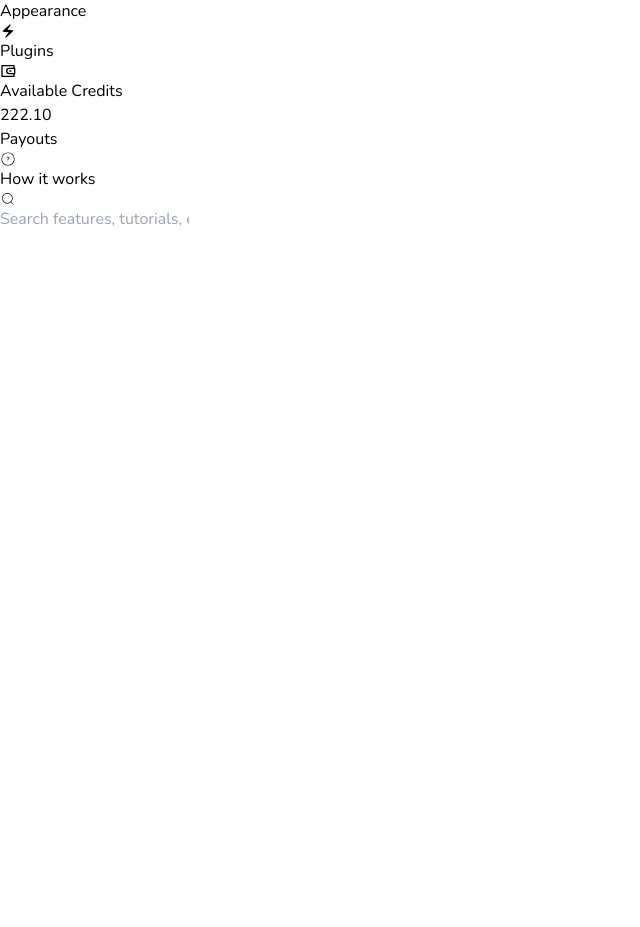
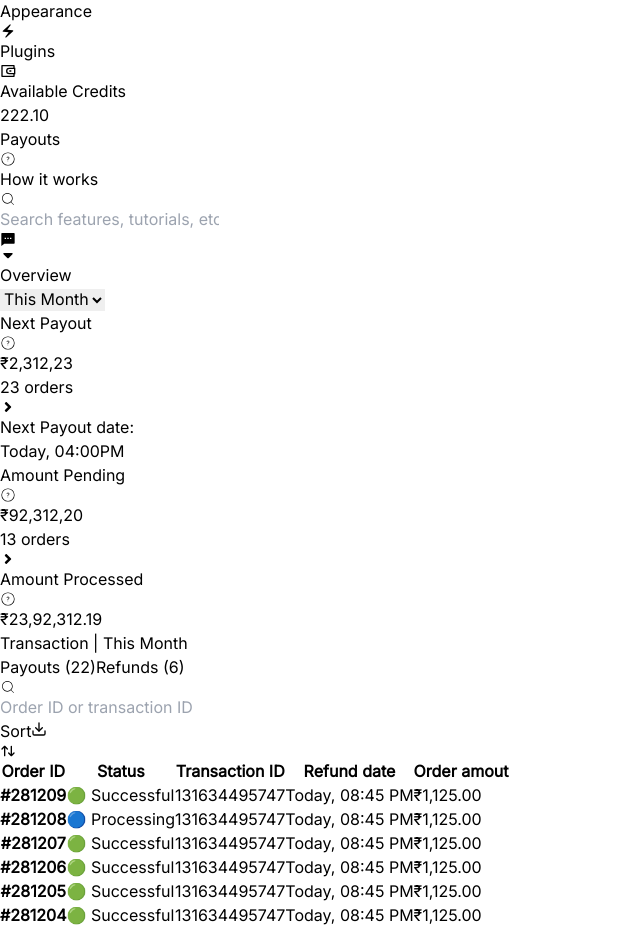
Before and after one commit to hsingla378/dukaan-dashboard, a React (Vite) app: page / in a window 1280 px wide. Shown: the part 725-1652 px from the top of the page, without its empty margins (0-640 px from the left). Before the commit the page ends 956 px from the top, so only its background shows below. Built offline with nearby package versions, Linux system fonts and the light colour scheme.

Commit message:
complete structure

```diff
--- a/src/App.css
+++ b/src/App.css
@@ -9,7 +9,7 @@ body,
 #root {
   height: 100%;
   width: 100%;
-  font-family: "Nunito", sans-serif;
+  font-family: "Inter", sans-serif;
 }
 
 /* #root {
--- a/src/components/Dashboard.jsx
+++ b/src/components/Dashboard.jsx
@@ -1,12 +1,18 @@
-import React from "react";
 import { CiCircleQuestion } from "react-icons/ci";
 import { CiSearch } from "react-icons/ci";
+import { RiMessage2Fill } from "react-icons/ri";
+import { TbCaretDownFilled } from "react-icons/tb";
+import { FaAngleRight } from "react-icons/fa";
+import { TbArrowsSort } from "react-icons/tb";
+import { FiDownload } from "react-icons/fi";
+import { transactions } from "../utils/constants";
+import TransactionTable from "./TransactionTable";
 
 const Dashboard = () => {
   return (
-    <div className="p-4">
+    <div className=" bg-black bg-opacity-5 h-full">
       {/* Header */}
-      <div className="flex justify-between items-center w-full">
+      <div className="flex justify-between items-center w-full py-4 px-8 bg-white">
         {/* Header Left */}
         <div className="flex items-center gap-4">
           <h1 className="text-2xl font-bold">Payouts</h1>
@@ -16,21 +22,142 @@ const Dashboard = () => {
           </div>
         </div>
         {/* Header Mid */}
-        <div className="relative">
-          <div className="absolute inset-y-0 start-0 flex items-center ps-3 pointer-events-none">
+        <div className="relative min-w-32">
+          <div className="absolute inset-y-0 start-0 flex items-center ps-3 pointer-events-none text-xl">
             <CiSearch />
           </div>
           <input
             type="search"
             id="search"
-            className="block w-full p-4 pl-10 text-sm text-gray-900 rounded-lg bg-gray-100"
+            className="block w-full py-3 px-4 pl-10 text-sm text-gray-900 rounded-lg bg-gray-100 min-w-96"
             placeholder="Search features, tutorials, etc."
             required
           />
         </div>
         <div></div>
         {/* Header Right */}
-        <div></div>
+        <div className="flex gap-3">
+          <div className="p-3 rounded-full bg-gray-200 text-xl">
+            <RiMessage2Fill />
+          </div>
+          <div className="p-3 rounded-full bg-gray-200 text-xl">
+            <TbCaretDownFilled />
+          </div>
+        </div>
+      </div>
+      {/* Overview */}
+      <div className="my-4">
+        {" "}
+        {/* Overview  Header*/}
+        <div className="flex justify-between py-4 px-8">
+          <p className="text-xl font-bold">Overview</p>
+          <div>
+            <select className="border p-1 rounded-lg fle cursor-pointer">
+              <option value="month">This Month</option>
+              <option value="week">This Week</option>
+              <option value="year">This Year</option>
+              <option value="all">All Time</option>
+            </select>
+          </div>
+        </div>
+        {/* Overview Grid */}
+        <div className="grid grid-cols-3 gap-5 py-4 px-8">
+          {/* Next Payout */}
+          <div className="rounded-xl text-white overflow-hidden h-fit">
+            <div className="bg-blue-500 p-4 ">
+              <div className="flex gap-3 items-center">
+                <p>Next Payout</p>
+                <CiCircleQuestion className="text-lg" />
+              </div>
+              <div className="my-3 flex justify-between">
+                <p className="text-2xl font-medium">₹2,312,23</p>
+                <div className="flex items-center gap-1 text-sm">
+                  <a href="#" className="underline">
+                    23 orders
+                  </a>
+                  <FaAngleRight />
+                </div>
+              </div>
+            </div>
+            <div className="flex justify-between bg-blue-700 py-2 px-4">
+              <p>Next Payout date:</p>
+              <p>Today, 04:00PM</p>
+            </div>
+          </div>
+          {/* Amount Pending */}
+          <div className="bg-white p-4 rounded-xl h-fit">
+            <div className="flex gap-3 items-center">
+              <p>Amount Pending</p>
+              <CiCircleQuestion className="text-lg" />
+            </div>
+            <div className="my-3 flex justify-between">
+              <p className="text-2xl font-medium">₹92,312,20</p>
+              <div className="flex items-center gap-1 text-sm text-blue-500">
+                <a href="#" className="underline">
+                  13 orders
+                </a>
+                <FaAngleRight />
+              </div>
+            </div>
+          </div>
+          {/* Amount Processed */}
+          <div className="bg-white p-4 rounded-xl h-fit">
+            <div className="flex gap-3 items-center">
+              <p>Amount Processed</p>
+              <CiCircleQuestion className="text-lg" />
+            </div>
+            <div className="my-3 flex justify-between">
+              <p className="text-2xl font-medium">₹23,92,312.19</p>
+            </div>
+          </div>
+        </div>
+      </div>
+      {/* Transactions Container*/}
+      <div className="py-4 px-8">
+        <p className="text-xl font-bold">Transaction | {"This Month"}</p>
+        {/* Select Option */}
+        <div className="my-5 text-sm flex gap-3">
+          <button className="bg-gray-200 py-2 px-6 rounded-full font-medium text-gray-700">
+            Payouts {"(22)"}
+          </button>
+          <button className="bg-blue-600 py-2 px-6 rounded-full font-medium text-white">
+            Refunds {"(6)"}
+          </button>
+        </div>
+        {/* Transactions Table */}
+        <div className="bg-white p-2 rounded-lg">
+          {" "}
+          {/* Search / Sort / Download */}
+          <div className="flex justify-between items-center">
+            {/* Search */}
+            <div className="relative min-w-32 flex items-center">
+              <div className="absolute inset-y-0 start-0 flex items-center ps-3 pointer-events-none text-xl">
+                <CiSearch />
+              </div>
+              <input
+                type="search"
+                id="search"
+                className="block w-full py-3 px-4 pl-10 text-sm text-gray-900 rounded-lg bg-white border"
+                placeholder="Order ID or transaction ID"
+                required
+              />
+            </div>
+            {/* Sort / Download */}
+            <div className="flex  items-stretch gap-2">
+              <button className="border py-2 px-4 rounded-lg flex items-center gap-2">
+                Sort{" "}
+                <span>
+                  <TbArrowsSort />
+                </span>
+              </button>
+              <button className="border py-2 px-4 rounded-lg flex items-center">
+                <FiDownload />
+              </button>
+            </div>
+          </div>
+          {/* Table */}
+          <TransactionTable transactions={transactions} />
+        </div>
       </div>
     </div>
   );
--- a/src/components/Navbar.jsx
+++ b/src/components/Navbar.jsx
@@ -1,4 +1,3 @@
-import React from "react";
 import shopLogo from "./../assets/shop_logo.png";
 import { FaAngleDown } from "react-icons/fa";
 import { GoHome } from "react-icons/go";
--- a/src/components/Payouts.jsx
+++ b/src/components/Payouts.jsx
@@ -8,7 +8,7 @@ const Payouts = () => {
       <div className="col-span-2 bg-blue-950 h-full w-full text-white">
         <Navbar />
       </div>
-      <div className="col-span-10 h-full w-full">
+      <div className="col-span-10 h-full w-full ">
         <Dashboard />
       </div>
     </div>
--- /dev/null
+++ b/src/components/TransactionTable.jsx
@@ -0,0 +1,58 @@
+import React from "react";
+
+const TransactionTable = ({ transactions }) => {
+  return (
+    <div className="relative overflow-x-auto mt-2 rounded-lg">
+      <table className="w-full text-sm text-left rtl:text-right text-gray-500 rounded-lg">
+        <thead className="text-sm text-gray-700 bg-gray-200 rounded-lg">
+          <tr>
+            <th scope="col" className="px-6 py-3">
+              Order ID
+            </th>
+            <th scope="col" className="px-6 py-3">
+              Status
+            </th>
+            <th scope="col" className="px-6 py-3">
+              Transaction ID
+            </th>
+            <th scope="col" className="px-6 py-3">
+              Refund date
+            </th>
+            <th scope="col" className="px-6 py-3">
+              Order amout
+            </th>
+          </tr>
+        </thead>
+        <tbody>
+          {transactions.map((transaction) => {
+            const {
+              orderId,
+              processing,
+              transactionId,
+              refundDatee,
+              orderAmount,
+            } = transaction;
+            return (
+              <tr key={transaction.orderId} className="border-b">
+                <th
+                  scope="row"
+                  className="px-6 py-3 font-semibold text-blue-600"
+                >
+                  <a href="#">#{orderId}</a>
+                </th>
+                <td className="px-6 py-3">
+                  {processing ? "🔵 Processing" : "🟢 Successful"}
+                </td>
+                <td className="px-6 py-3">131634495747</td>
+                <td className="px-6 py-3">Today, 08:45 PM</td>
+                <td className="px-6 py-3">₹1,125.00</td>
+              </tr>
+            );
+          })}
+        </tbody>
+      </table>
+    </div>
+  );
+};
+
+export default TransactionTable;
--- a/src/index.css
+++ b/src/index.css
@@ -1,4 +1,5 @@
 @import url("https://fonts.googleapis.com/css2?family=Nunito&display=swap");
+@import url('https://fonts.googleapis.com/css2?family=Inter&display=swap');
 @tailwind base;
 @tailwind components;
 @tailwind utilities;
--- /dev/null
+++ b/src/utils/constants.jsx
@@ -0,0 +1,44 @@
+export const transactions = [
+  {
+    orderId: 281209,
+    processing: false,
+    transactionId: 131534495747,
+    refundDate: "Today, 08:45 PM",
+    orderAmount: 1125.0,
+  },
+  {
+    orderId: 281208,
+    processing: true,
+    transactionId: 131534495747,
+    refundDate: "Yesterday, 3:00 PM",
+    orderAmount: 1125.0,
+  },
+  {
+    orderId: 281207,
+    processing: false,
+    transactionId: 131534495747,
+    refundDate: "12 Jul 2023, 03:00 PM",
+    orderAmount: 1125.0,
+  },
+  {
+    orderId: 281206,
+    processing: false,
+    transactionId: 131534495747,
+    refundDate: "12 Jul 2023, 03:00 PM",
+    orderAmount: 1125.0,
+  },
+  {
+    orderId: 281205,
+    processing: false,
+    transactionId: 131534495747,
+    refundDate: "12 Jul 2023, 03:00 PM",
+    orderAmount: 1125.0,
+  },
+  {
+    orderId: 281204,
+    processing: false,
+    transactionId: 131534495747,
+    refundDate: "12 Jul 2023, 03:00 PM",
+    orderAmount: 1125.0,
+  },
+];
```
